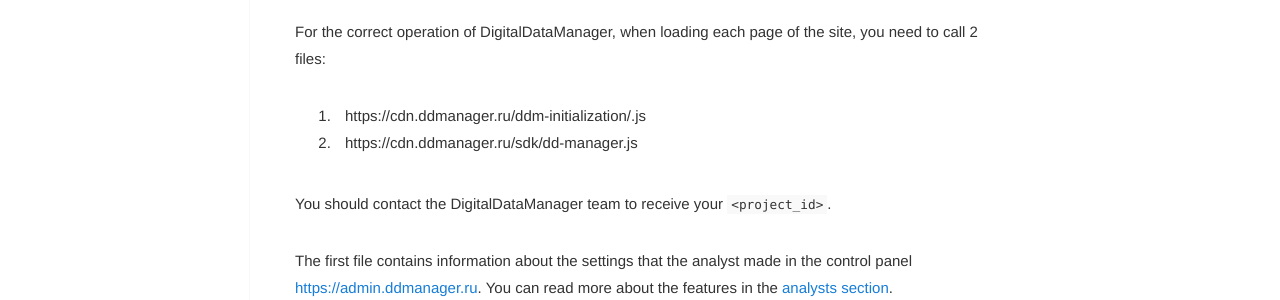
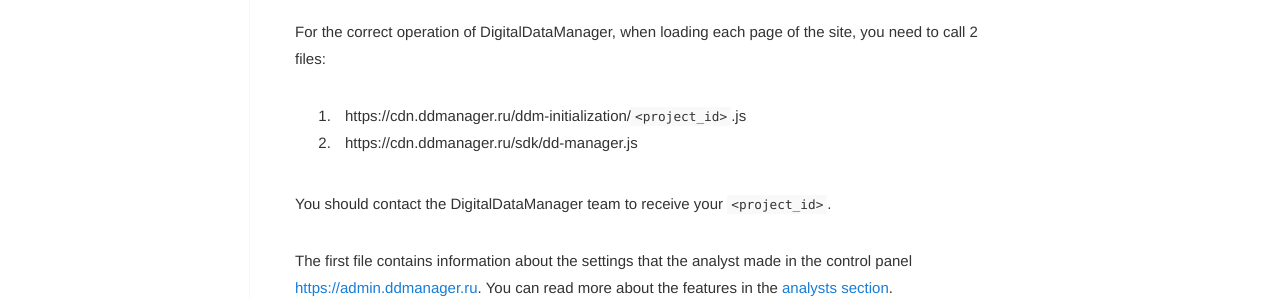
Before and after one commit to segmentstream-com/segmentstream-com.github.io, a Jekyll site: the page built from _docs/for-developer/snippet.md, in a window 1280 px wide and 900 px high, scrolled down 334 px. Shown: the part 151-451 px from the top of the window. Built offline with Jekyll 4.4.1, drawn with Linux system fonts in a browser that asks for light colours; nearby versions of some CDN libraries.

Commit message:
snippet update

```diff
--- a/_docs/for-developer/snippet.md
+++ b/_docs/for-developer/snippet.md
@@ -19,7 +19,7 @@
 ### <a name="0"></a>Introduction
 ------
 For the correct operation of DigitalDataManager, when loading each page of the site, you need to call 2 files:
- 1. https://cdn.ddmanager.ru/ddm-initialization/<project_id>.js
+ 1. https://cdn.ddmanager.ru/ddm-initialization/`<project_id>`.js
  2. https://cdn.ddmanager.ru/sdk/dd-manager.js
 
 You should contact the DigitalDataManager team to receive your `<project_id>`.
```
